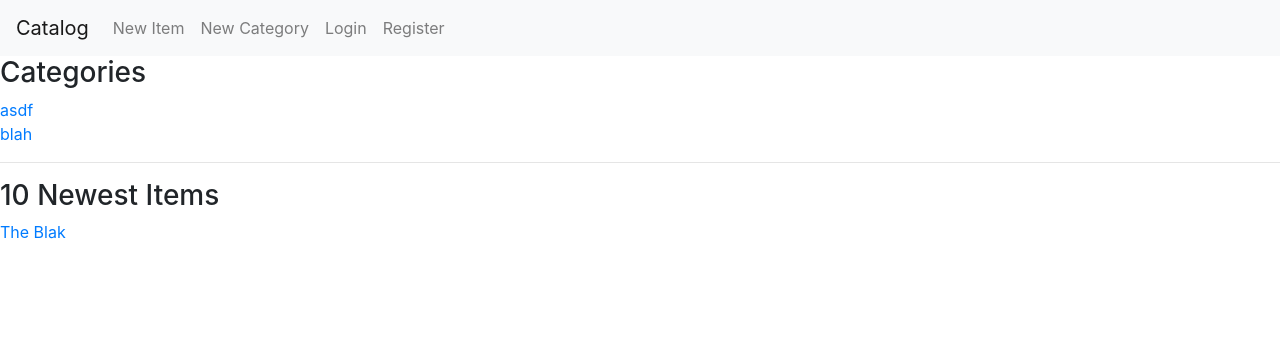
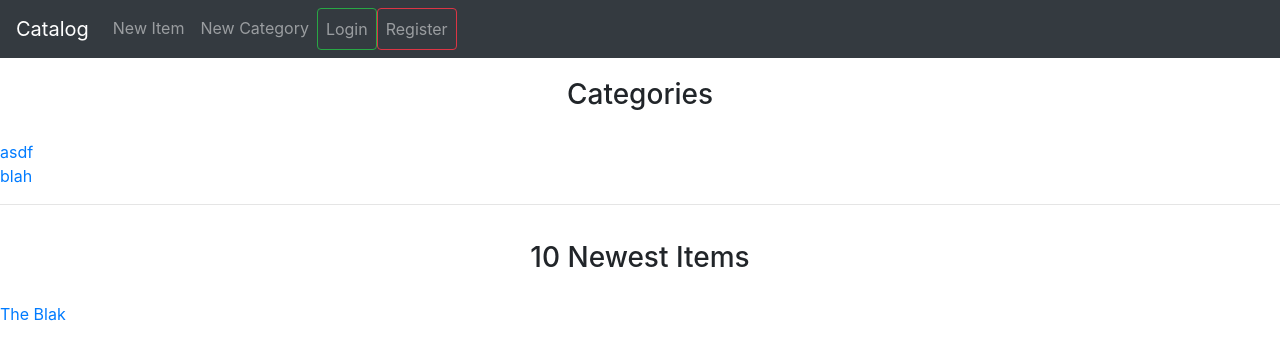
Before and after one commit to aaronhawkey/catalog-project, a Flask app: page / in a window 1280 px wide. Shown: the top 360 px of the page. Run offline with Flask 2, Linux system fonts and the light colour scheme; some libraries are stand-ins or nearby versions.

Commit message:
Some style added.

```diff
--- a/static/css/style.css
+++ b/static/css/style.css
@@ -0,0 +1,4 @@
+.heading{
+    text-align: center;
+    padding: 20px 0 20px 0;
+}
--- a/templates/index.html
+++ b/templates/index.html
@@ -1,11 +1,11 @@
 {% include 'partials/header.html' %}
-<h3>Categories</h3>
+<h3 class="heading">Categories</h3>
 {% for category in categories%}
   <a href="{{url_for('getItemsFromCategory', name = category.name)}}">{{category.name}}</a>
   <br>
 {%endfor%}
 <hr>
-<h3>10 Newest Items</h3>
+<h3 class="heading">10 Newest Items</h3>
 {%for item in items%}
     <a href="{{url_for('getItem', name=item.category.name,title=item.title)}}">{{item.title}}</a>
     <br>
--- a/templates/partials/header.html
+++ b/templates/partials/header.html
@@ -14,7 +14,7 @@
         <script src="https://cdnjs.cloudflare.com/ajax/libs/popper.js/1.14.3/umd/popper.min.js" integrity="sha384-ZMP7rVo3mIykV+2+9J3UJ46jBk0WLaUAdn689aCwoqbBJiSnjAK/l8WvCWPIPm49" crossorigin="anonymous"></script>
         <script src="https://stackpath.bootstrapcdn.com/bootstrap/4.1.3/js/bootstrap.min.js" integrity="sha384-ChfqqxuZUCnJSK3+MXmPNIyE6ZbWh2IMqE241rYiqJxyMiZ6OW/JmZQ5stwEULTy" crossorigin="anonymous"></script>
 
-        <nav class="navbar navbar-expand-lg navbar-light bg-light">
+        <nav class="navbar navbar-expand-lg navbar-dark bg-dark">
                 <a class="navbar-brand" href="#">Catalog</a>
                 <button class="navbar-toggler" type="button" data-toggle="collapse" data-target="#navbarNav" aria-controls="navbarNav" aria-expanded="false" aria-label="Toggle navigation">
                   <span class="navbar-toggler-icon"></span>
@@ -29,15 +29,15 @@
                     </li>
                     {% if 'user_id' in session %}
                     <li class="nav-item">
-                      <a class="nav-link" href="{{url_for('logout')}}">Logout</a>
+                      <a class="nav-link btn btn-outline-success btn-padding" href="{{url_for('logout')}}">Logout</a>
                     </li>
                     {%endif%}
                     {%if 'user_id' not in session%}
                     <li class="nav-item">
-                        <a class="nav-link" href="{{url_for('login')}}">Login</a>
+                        <a class="nav-link btn btn-outline-success btn-padding" href="{{url_for('login')}}">Login</a>
                     </li>
                     <li class="nav-item">
-                          <a class="nav-link" href="{{url_for('register')}}">Register</a>
+                          <a class="nav-link btn btn-outline-danger btn-padding" href="{{url_for('register')}}">Register</a>
                     </li>
                     {%endif%}
                   </ul>
```
